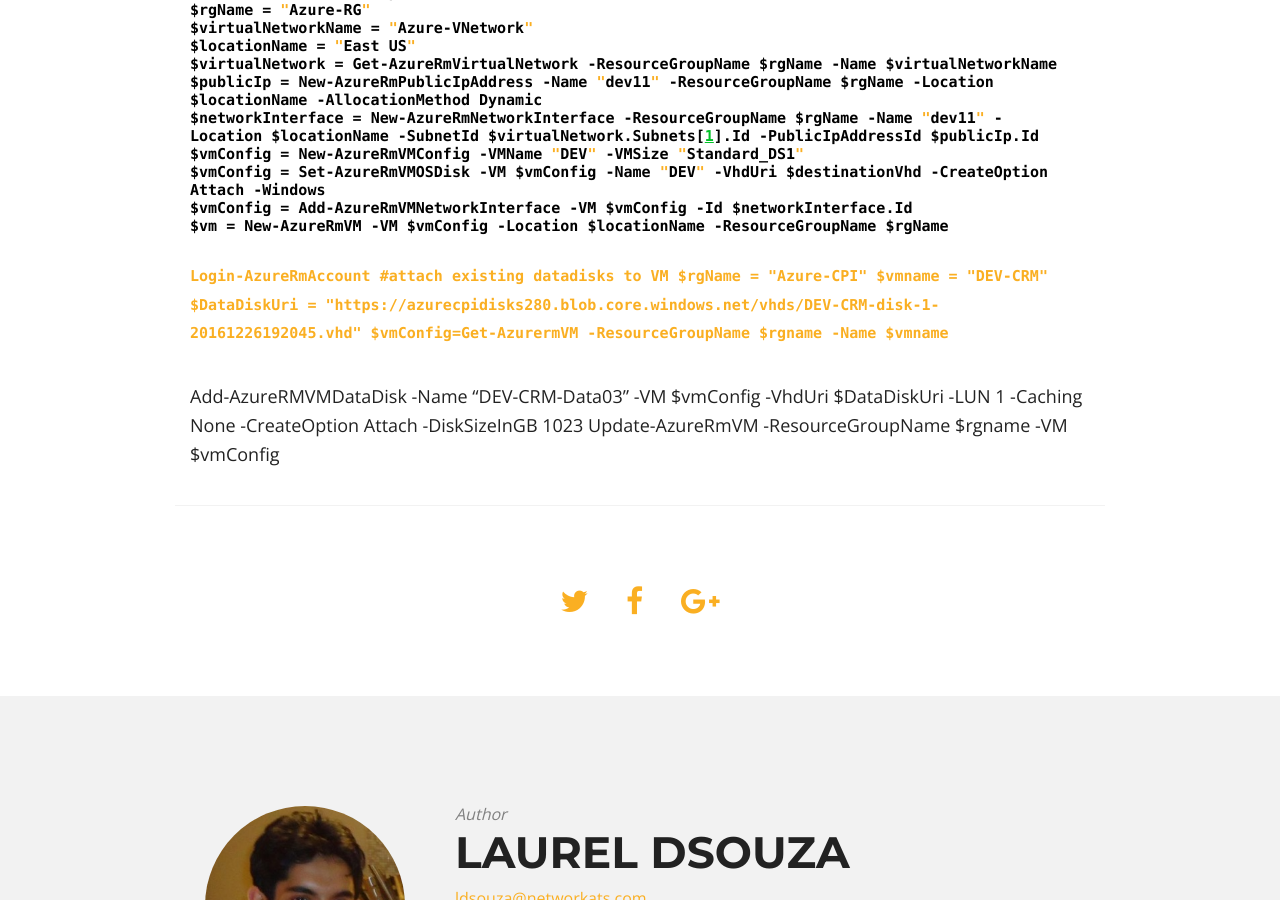
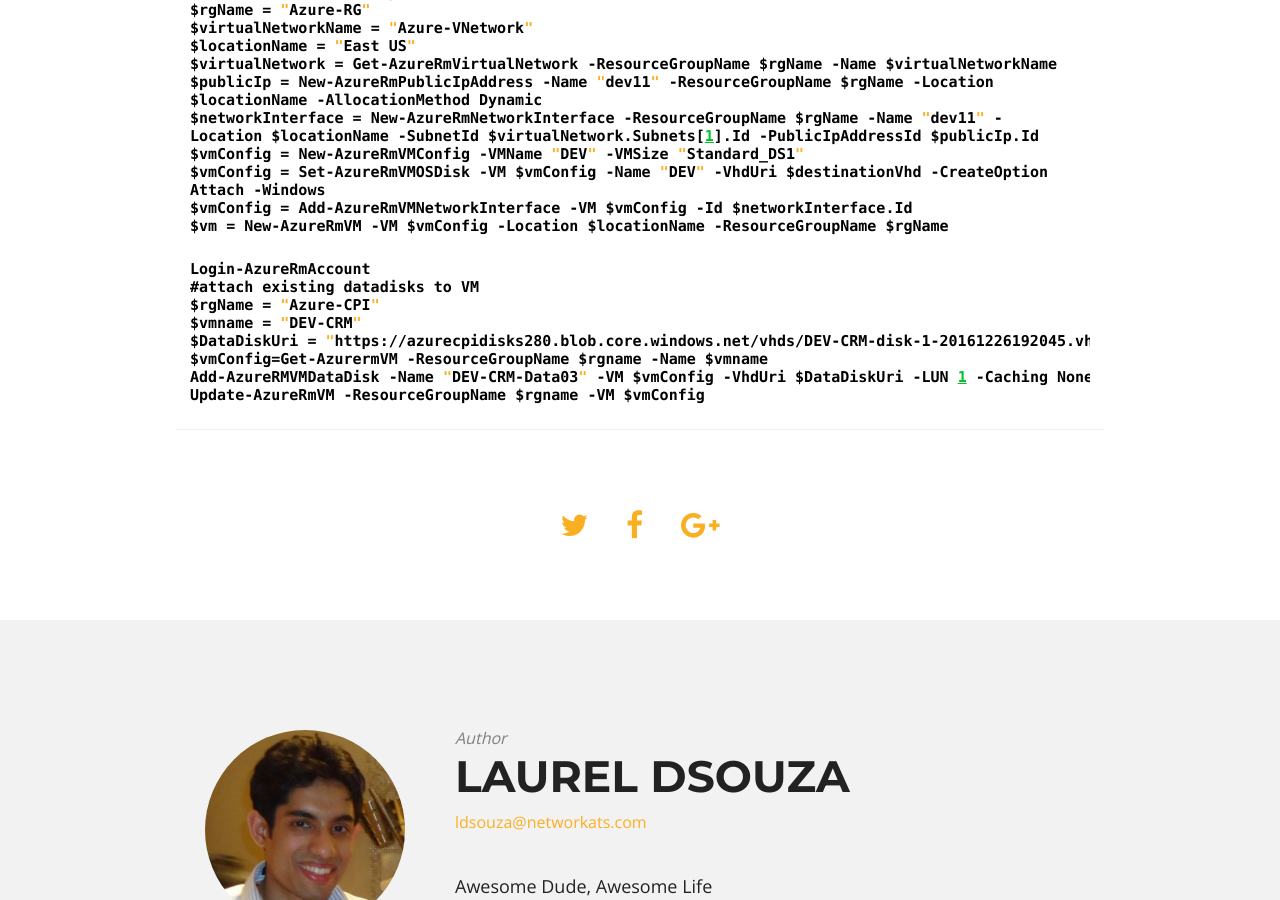
Before and after one commit to ldsouza/ldsouza.github.io, a Jekyll site: the page built from _posts/2017-01-04-how-to-create-a-vm-in-azure-from-an-existing-disk.md, in a window 1280 px wide and 900 px high, scrolled down 641 px. Built offline with Jekyll 4.4.1, drawn with Linux system fonts in a browser that asks for light colours; nearby versions of some CDN libraries.

Commit message:
Updated 2017-01-04-how-to-create-a-vm-in-azure-from-an-existing-disk.md

````diff
--- a/_posts/2017-01-04-how-to-create-a-vm-in-azure-from-an-existing-disk.md
+++ b/_posts/2017-01-04-how-to-create-a-vm-in-azure-from-an-existing-disk.md
@@ -25,14 +25,13 @@ $vmConfig = Add-AzureRmVMNetworkInterface -VM $vmConfig -Id $networkInterface.Id
 $vm = New-AzureRmVM -VM $vmConfig -Location $locationName -ResourceGroupName $rgName
 ```
 
-<code>
+```javascript
 Login-AzureRmAccount
 #attach existing datadisks to VM
 $rgName = "Azure-CPI"
 $vmname = "DEV-CRM"
 $DataDiskUri = "https://azurecpidisks280.blob.core.windows.net/vhds/DEV-CRM-disk-1-20161226192045.vhd"
 $vmConfig=Get-AzurermVM -ResourceGroupName $rgname -Name $vmname
-
 Add-AzureRMVMDataDisk -Name "DEV-CRM-Data03" -VM $vmConfig -VhdUri $DataDiskUri -LUN 1 -Caching None -CreateOption Attach -DiskSizeInGB 1023
 Update-AzureRmVM -ResourceGroupName $rgname -VM $vmConfig
-<code>
+```
````
